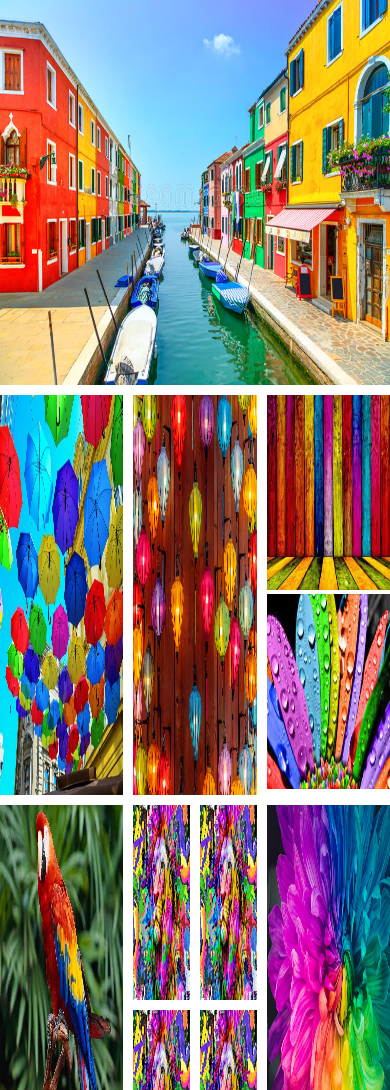
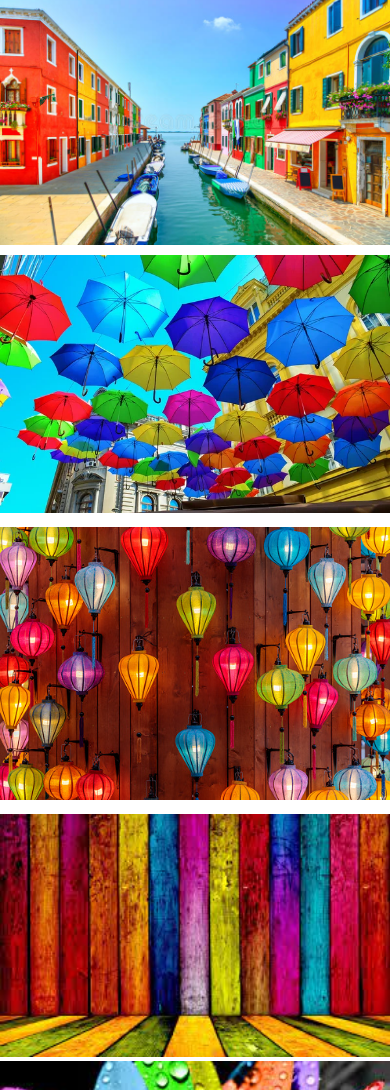
Before and after one commit to devmahin/simple_responsive-practice, a plain HTML site: page index.html in a window 390 px wide. Shown: the part 52-1142 px from the top of the page. Drawn offline with Linux system fonts and the light colour scheme.

Commit message:
responsive wef]]]

```diff
--- a/style.css
+++ b/style.css
@@ -18,12 +18,35 @@ img{
     height: 100%;
     /* object-fit: cover; */
 }
+.vartical-div{
+
+}
 .vartical-div img{
-    height: calc((100% - 10px) / 2);
+    height: calc((100% - 5px) / 2);
     /* height: 50%; */
 }
+
 .square-collage{
     display: grid;
     grid-template-columns: repeat(2,1fr);
     gap: 10px;
 }
+
+/* responsive media queary */
+@media screen and (max-width:576px){
+    .row{
+        flex-direction: column;
+        height: auto;
+    }
+    .square-collage{
+        grid-template-columns: repeat(1,1fr);
+    }
+}
+
+/* mediam device */
+@media screen and (min-width:577px) and (max-width:992px){
+    .row{
+        flex-direction: column;
+        height: auto;
+    }
+}
```
